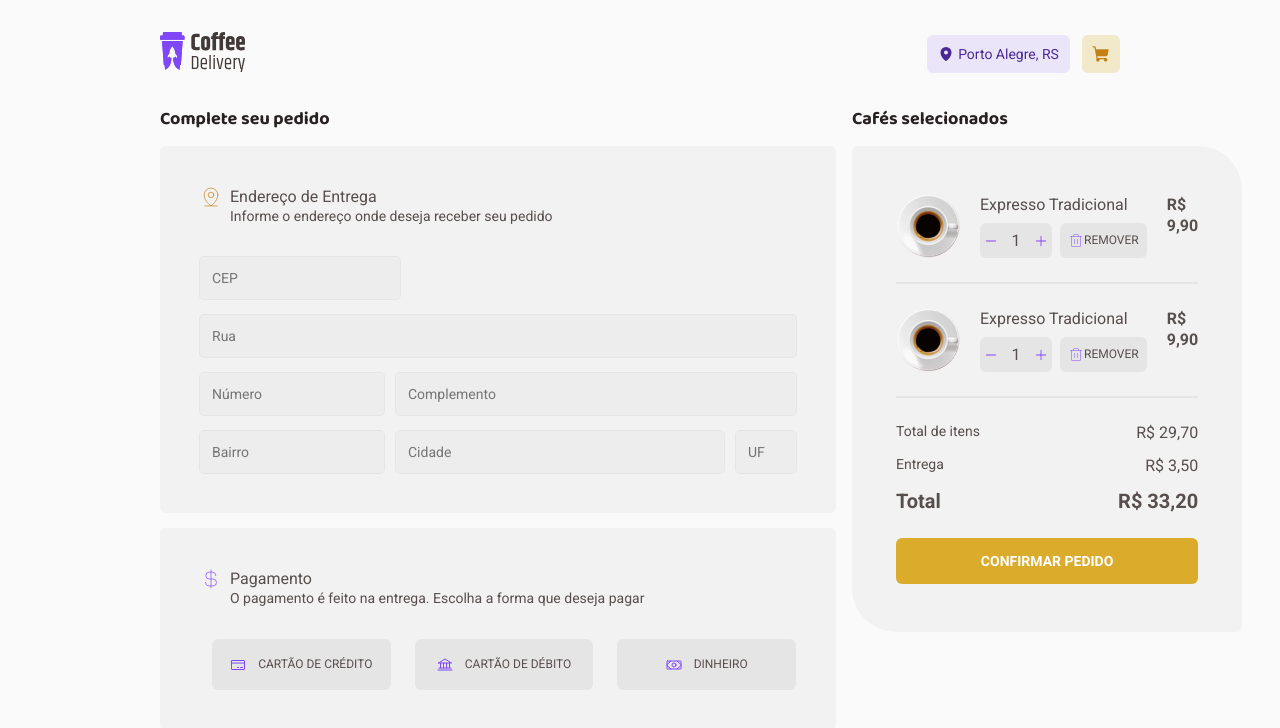
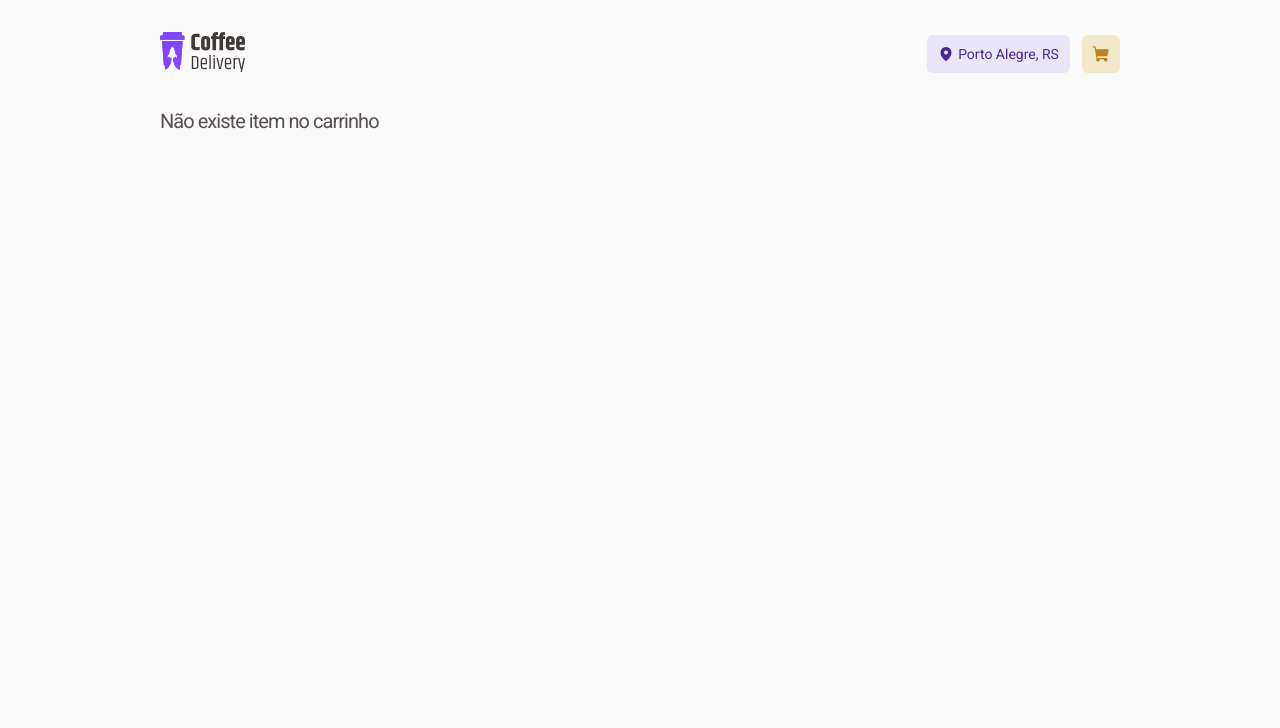
Before and after one commit to camposweb/ignite-trilha2022-desafio02-coffee-delivery, a React (Vite) app: page /checkout in a window 1280 px wide. Shown: the top 728 px of the page. Built offline with nearby package versions, Linux system fonts and the light colour scheme.

Commit message:
Create context

```diff
--- a/package.json
+++ b/package.json
@@ -9,7 +9,7 @@
     "preview": "vite preview"
   },
   "dependencies": {
-    "immer": "^9.0.19",
+    "immer": "^10.0.1",
     "phosphor-react": "^1.4.1",
     "polished": "^4.2.2",
     "react": "^18.2.0",
--- a/src/components/Button/index.ts
+++ b/src/components/Button/index.ts
@@ -49,7 +49,9 @@ export const ButtonRemove = styled(BaseButtonS)`
   }
 `
 
-export const ButtonCoffeCard = styled(BaseButtonS)`
+export const ButtonCoffeCard = styled(BaseButtonS).attrs({
+  type: 'button',
+})`
   display: flex;
   width: 2.375rem;
   height: 2.375rem;
--- a/src/components/ButtonQuantity/index.tsx
+++ b/src/components/ButtonQuantity/index.tsx
@@ -1,28 +1,24 @@
 import { Minus, Plus } from 'phosphor-react'
 import { ButtonIcon, ButtonQuantityContainer } from './styles'
-import { useState } from 'react'
 
-export function ButtonQuantity() {
-  const [quantity, setQuantity] = useState<number>(1)
+interface ButtonQuantityProps {
+  quantity: number
+  onIncrease: () => void
+  onDecrease: () => void
+}
 
-  function handleDecrement() {
-    if (quantity <= 1) {
-      return
-    }
-    setQuantity(quantity - 1)
-  }
-
-  function handleIncrement() {
-    setQuantity(quantity + 1)
-  }
-
+export function ButtonQuantity({
+  quantity,
+  onIncrease,
+  onDecrease,
+}: ButtonQuantityProps) {
   return (
     <ButtonQuantityContainer>
-      <ButtonIcon onClick={handleDecrement}>
+      <ButtonIcon onClick={onDecrease}>
         <Minus size={14} weight="fill" />
       </ButtonIcon>
       <input type="number" defaultValue={1} min={1} value={quantity} readOnly />
-      <ButtonIcon onClick={handleIncrement}>
+      <ButtonIcon onClick={onIncrease}>
         <Plus size={14} weight="fill" />
       </ButtonIcon>
     </ButtonQuantityContainer>
--- a/src/components/Header/index.tsx
+++ b/src/components/Header/index.tsx
@@ -3,8 +3,11 @@ import logoCoffeeDelivery from '../../assets/logo-coffee-delivery.svg'
 import { NavLink } from 'react-router-dom'
 import { MapPin, ShoppingCart } from 'phosphor-react'
 import { TextBoldS } from '../Fonts'
+import { useCart } from '../../hooks/useCart'
 
 export function Header() {
+  const { cartQuantityItem } = useCart()
+
   return (
     <HeaderContainer>
       <NavLink to="/" title="Home">
@@ -17,7 +20,11 @@ export function Header() {
         </NavLink>
         <NavLink to="/checkout" title="Carrinho" className="cart">
           <ShoppingCart size={19} weight="fill" />
-          {/* <TextBoldS>3</TextBoldS> */}
+          {cartQuantityItem >= 1 ? (
+            <TextBoldS>{cartQuantityItem}</TextBoldS>
+          ) : (
+            ''
+          )}
         </NavLink>
       </nav>
     </HeaderContainer>
--- a/src/components/Header/styles.ts
+++ b/src/components/Header/styles.ts
@@ -65,7 +65,9 @@ export const HeaderContainer = styled.header`
       width: 1.25rem;
       height: 1.25rem;
       display: flex;
+      text-align: center;
       align-items: center;
+      justify-items: center;
       justify-content: center;
       position: absolute;
       right: -0.522rem;
--- a/src/contexts/CartContext.tsx
+++ b/src/contexts/CartContext.tsx
@@ -1,5 +1,6 @@
 import { ReactNode, createContext, useState } from 'react'
 import { CoffeeCardType } from '../pages/Home/components/CoffeeCard'
+import { produce } from 'immer'
 
 export interface CartItemProps extends CoffeeCardType {
   quantity: number
@@ -7,6 +8,16 @@ export interface CartItemProps extends CoffeeCardType {
 
 interface CartContextType {
   cartItems: CartItemProps[]
+  cartQuantityItem: number
+  addCoffeeCart: (coffee: CartItemProps) => void
+  changeCartItemQuantity: (
+    cartItemId: string,
+    type: 'increase' | 'decrease',
+  ) => void
+  removeCartItem: (cartItemId: string) => void
+  cartItemsTotal: number
+  priceDelivery: number
+  cartTotalPrice: number
 }
 
 interface CartContextProviderProps {
@@ -17,9 +28,77 @@ export const CartContext = createContext({} as CartContextType)
 
 export function CartContextProvider({ children }: CartContextProviderProps) {
   const [cartItems, setCartItems] = useState<CartItemProps[]>([])
+  const cartQuantityItem = cartItems.length
+  const priceDelivery = 3.5
+
+  const cartItemsTotal = cartItems.reduce((total, cartItem) => {
+    return total + cartItem.price * cartItem.quantity
+  }, 0)
+
+  const cartTotalPrice = cartItems.reduce((total, cartItem) => {
+    return total + cartItem.price * cartItem.quantity
+  }, priceDelivery)
+
+  function addCoffeeCart(coffee: CartItemProps) {
+    const coffeeExistsCart = cartItems.findIndex(
+      (cartItem) => cartItem.id === coffee.id,
+    )
+
+    const newCart = produce(cartItems, (draft) => {
+      if (coffeeExistsCart < 0) {
+        draft.push(coffee)
+      } else {
+        draft[coffeeExistsCart].quantity += coffee.quantity
+      }
+    })
+    setCartItems(newCart)
+  }
+
+  function changeCartItemQuantity(
+    cartItemId: string,
+    type: 'increase' | 'decrease',
+  ) {
+    const newCartItemQuantity = produce(cartItems, (draft) => {
+      const coffeeExist = cartItems.findIndex(
+        (cartItem) => cartItem.id === cartItemId,
+      )
+
+      if (coffeeExist >= 0) {
+        const item = draft[coffeeExist]
+        draft[coffeeExist].quantity =
+          type === 'increase' ? item.quantity + 1 : item.quantity - 1
+      }
+    })
+
+    setCartItems(newCartItemQuantity)
+  }
+
+  function removeCartItem(cartItemId: string) {
+    const removeItem = produce(cartItems, (draft) => {
+      const removeCartItemById = cartItems.findIndex(
+        (cartItem) => cartItem.id === cartItemId,
+      )
+      if (removeCartItemById >= 0) {
+        draft.splice(removeCartItemById, 1)
+      }
+    })
+
+    setCartItems(removeItem)
+  }
 
   return (
-    <CartContext.Provider value={{ cartItems }}>
+    <CartContext.Provider
+      value={{
+        cartItems,
+        cartQuantityItem,
+        addCoffeeCart,
+        changeCartItemQuantity,
+        removeCartItem,
+        cartItemsTotal,
+        priceDelivery,
+        cartTotalPrice,
+      }}
+    >
       {children}
     </CartContext.Provider>
   )
--- a/src/pages/Checkout/components/Cart/components/CartItem/index.tsx
+++ b/src/pages/Checkout/components/Cart/components/CartItem/index.tsx
@@ -2,7 +2,6 @@ import { Trash } from 'phosphor-react'
 import { ButtonRemove } from '../../../../../../components/Button'
 import { ButtonQuantity } from '../../../../../../components/ButtonQuantity'
 import { TextBoldM, TextRegularM } from '../../../../../../components/Fonts'
-import { coffeeImage } from '../../../../../Home/components/CoffeList/assets'
 import {
   CartItemContainer,
   CartItemImg,
@@ -10,27 +9,56 @@ import {
   CartItemPrice,
   Separator,
 } from './styles'
+import { CartItemProps } from '../../../../../../contexts/CartContext'
+import { useCart } from '../../../../../../hooks/useCart'
 
-interface CartItemProps {}
+interface CoffeeCartItemProps {
+  coffee: CartItemProps
+}
 
-export function CartItem() {
+export function CartItem({ coffee }: CoffeeCartItemProps) {
+  const { changeCartItemQuantity, removeCartItem } = useCart()
+
+  const formatPrice = new Intl.NumberFormat('pt-BR', {
+    minimumSignificantDigits: 3,
+  }).format(coffee.price)
+
+  function handleIncrease() {
+    changeCartItemQuantity(coffee.id, 'increase')
+  }
+
+  function handleDecrease() {
+    if (coffee.quantity <= 1) {
+      return
+    }
+    changeCartItemQuantity(coffee.id, 'decrease')
+  }
+
+  function handleRemoveItem() {
+    removeCartItem(coffee.id)
+  }
+
   return (
     <>
       <CartItemContainer>
         <CartItemImg>
-          <img src={coffeeImage.expressoTracional} alt="" />
+          <img src={coffee.urlImg} alt="" />
         </CartItemImg>
         <CartItemInfo>
-          <TextRegularM>Expresso Tradicional</TextRegularM>
+          <TextRegularM>{coffee.title}</TextRegularM>
           <div>
-            <ButtonQuantity />
-            <ButtonRemove>
+            <ButtonQuantity
+              onIncrease={handleIncrease}
+              onDecrease={handleDecrease}
+              quantity={coffee.quantity}
+            />
+            <ButtonRemove onClick={handleRemoveItem}>
               <Trash size={16} weight="thin" /> remover
             </ButtonRemove>
           </div>
         </CartItemInfo>
         <CartItemPrice>
-          <TextBoldM>R$ 9,90</TextBoldM>
+          <TextBoldM>R$ {formatPrice}</TextBoldM>
         </CartItemPrice>
       </CartItemContainer>
       <Separator />
--- a/src/pages/Checkout/components/Cart/index.tsx
+++ b/src/pages/Checkout/components/Cart/index.tsx
@@ -5,41 +5,44 @@ import {
   TextRegularS,
   TitleXS,
 } from '../../../../components/Fonts'
-/* import { coffeeImage } from '../../../Home/components/CoffeList/assets'
-import { CoffeeCardType } from '../../../Home/components/CoffeeCard' */
+import { useCart } from '../../../../hooks/useCart'
 import { CartItem } from './components/CartItem'
 import { CartContainer, CartContent, CartPrices } from './styles'
 
-/* const carts: CoffeeCardType[] = [
-  {
-    id: crypto.randomUUID(),
-    tags: ['tradicional'],
-    urlImg: coffeeImage.expressoTracional,
-    title: 'Expresso Tradicional',
-    description: 'O tradicional café feito com água quente e grãos moídos',
-    price: 9.9,
-  },
-] */
+export function Cart() {
+  const { cartItems, cartItemsTotal, priceDelivery, cartTotalPrice } = useCart()
 
-export function Cart() {
+  const formatPriceItems = new Intl.NumberFormat('pt-BR', {
+    minimumFractionDigits: 2,
+  }).format(cartItemsTotal)
+
+  const formatPriceDelivery = new Intl.NumberFormat('pt-BR', {
+    minimumFractionDigits: 2,
+  }).format(priceDelivery)
+
+  const formatPriceTotal = new Intl.NumberFormat('pt-BR', {
+    minimumFractionDigits: 2,
+  }).format(cartTotalPrice)
+
   return (
     <CartContainer>
       <TitleXS>Cafés selecionados</TitleXS>
       <CartContent>
-        <CartItem />
-        <CartItem />
+        {cartItems.map((item) => {
+          return <CartItem key={item.id} coffee={item} />
+        })}
         <CartPrices>
           <div>
             <TextRegularS>Total de itens</TextRegularS>
-            <TextRegularM>R$ 29,70</TextRegularM>
+            <TextRegularM>R$ {formatPriceItems}</TextRegularM>
           </div>
           <div>
             <TextRegularS>Entrega</TextRegularS>
-            <TextRegularM>R$ 3,50</TextRegularM>
+            <TextRegularM>R$ {formatPriceDelivery}</TextRegularM>
           </div>
           <div>
             <TextBoldL>Total</TextBoldL>
-            <TextBoldL>R$ 33,20</TextBoldL>
+            <TextBoldL>R$ {formatPriceTotal}</TextBoldL>
           </div>
         </CartPrices>
         <ButtonConfirm>confirmar pedido</ButtonConfirm>
--- a/src/pages/Checkout/components/CartEmpty/index.tsx
+++ b/src/pages/Checkout/components/CartEmpty/index.tsx
@@ -1,9 +1,10 @@
+import { TextRegularL } from '../../../../components/Fonts'
 import { CartEmptyContainer } from './styles'
 
 export function CartEmpty() {
   return (
     <CartEmptyContainer>
-      <h1>kjkj</h1>
+      <TextRegularL>Não existe item no carrinho</TextRegularL>
     </CartEmptyContainer>
   )
 }
--- a/src/pages/Checkout/index.tsx
+++ b/src/pages/Checkout/index.tsx
@@ -1,14 +1,24 @@
+import { useCart } from '../../hooks/useCart'
 import { Address } from './components/Address'
 import { Cart } from './components/Cart'
+import { CartEmpty } from './components/CartEmpty'
 import { CheckoutContainer, CheckoutContentContainer } from './styles'
 
 export function Checkout() {
+  const { cartItems } = useCart()
+
   return (
+    <>
+      {cartItems.length <= 0 ? (
+        <CartEmpty />
+      ) : (
         <CheckoutContainer>
           <CheckoutContentContainer>
             <Address />
             <Cart />
           </CheckoutContentContainer>
         </CheckoutContainer>
+      )}
+    </>
   )
 }
```
Also changed, not shown: src/pages/Home/components/CoffeeCard/index.tsx (+31 -4 lines), 1 other file (tests, documents, lock files or other folders). Lines whose indentation alone changed are shown as unchanged.
